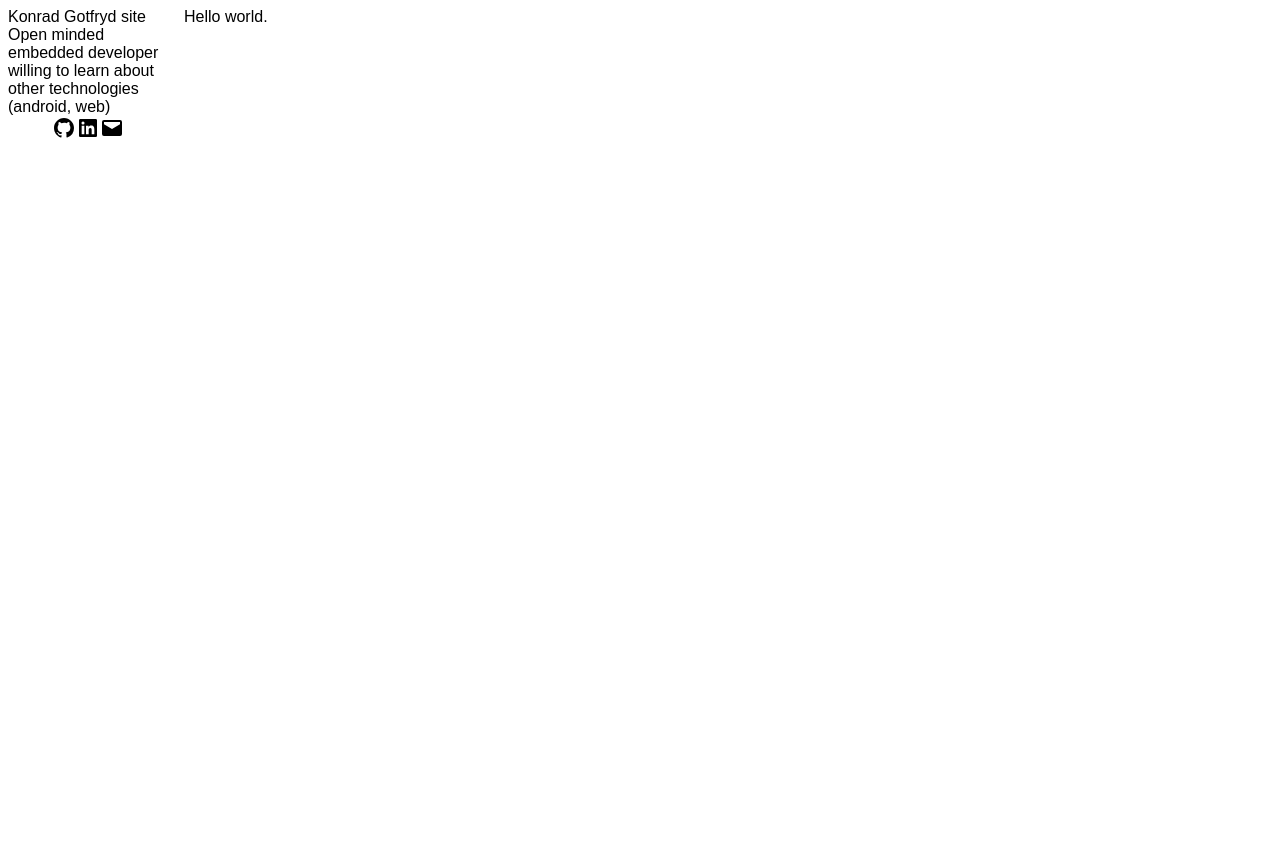
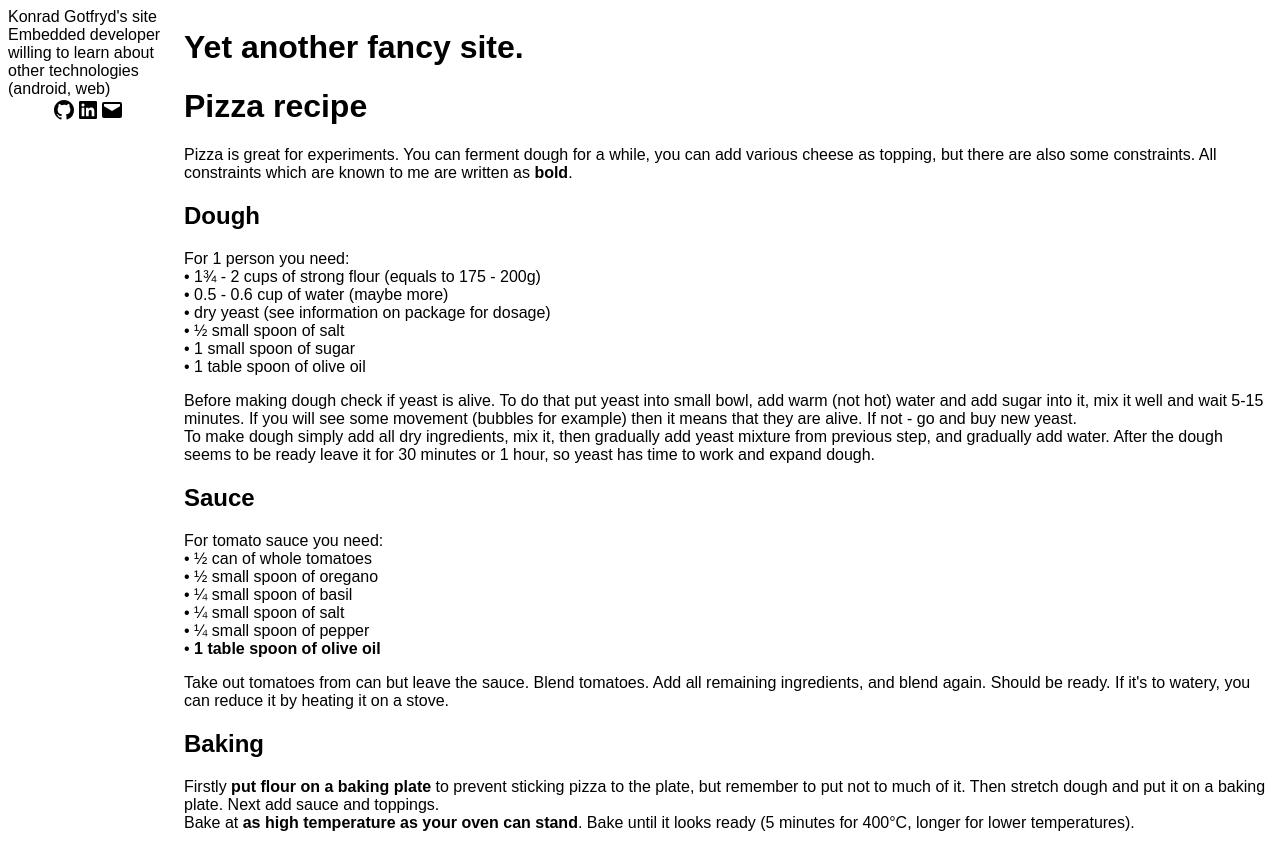
Before and after one commit to stsrc/site, a React (Create React App) app: page / in a window 1280 px wide. Before the commit the page ends 800 px from the top, so only its background shows below. Built offline with nearby package versions, Linux system fonts and the light colour scheme.

Commit message:
Add pizza.md and markdown parser.

```diff
--- a/package.json
+++ b/package.json
@@ -10,6 +10,7 @@
     "gh-pages": "^4.0.0",
     "react": "^18.2.0",
     "react-dom": "^18.2.0",
+    "react-markdown": "^8.0.3",
     "react-scripts": "5.0.1",
     "web-vitals": "^2.1.4"
   },
--- a/src/App.js
+++ b/src/App.js
@@ -1,14 +1,41 @@
+//TODO: sql on github.io?
+
 import './App.css';
 import pic_github from './assets/github.svg';
 import pic_mail from './assets/mail.svg';
 import pic_linkedin from './assets/linkedin.svg';
 
+import React, { Component } from 'react'
+import ReactMarkdown from 'react-markdown'
+import pizzaPath from './assets/blog/pizza.md'
+
+class TestName extends Component {
+  constructor(props) {
+    super(props)
+
+    this.state = { terms: null }
+  }
+
+  componentWillMount() {
+    fetch(pizzaPath).then((response) => response.text()).then((text) => { //TODO: warning in console
+      this.setState({ terms: text })
+    })
+  }
+
+  render() {
+    return (
+//      <ReactMarkdown>Happy **life**</ReactMarkdown>
+      <ReactMarkdown>{this.state.terms}</ReactMarkdown>
+    )
+  }
+}
+
 function App() {
   return (
     <div id="container">
       <div id="one">
-	Konrad Gotfryd site<br/>
-	Open minded embedded developer willing to learn about other technologies (android, web)
+	Konrad Gotfryd's site<br/>
+	Embedded developer willing to learn about other technologies (android, web)
 	<div id="svglinks">
   	  <a href="https://github.com/stsrc"><img src={pic_github} alt="github" style={{
 	    width: '24px',
@@ -25,7 +52,8 @@ function App() {
 	</div>
       </div>
       <div id="two">
-        Hello world.
+	<h1>Yet another fancy site.</h1>
+        <TestName />
       </div>
     </div>
   );
--- /dev/null
+++ b/src/assets/blog/pizza.md
@@ -0,0 +1,27 @@
+# Pizza recipe
+Pizza is great for experiments. You can ferment dough for a while, you can add various cheese as topping, but there are also some constraints. All constraints which are known to me are written as **bold**.
+## Dough
+For 1 person you need:
+• 1¾ - 2 cups of strong flour (equals to 175 - 200g)
+• 0.5 - 0.6 cup of water (maybe more)
+• dry yeast (see information on package for dosage)
+• ½ small spoon of salt
+• 1 small spoon of sugar
+• 1 table spoon of olive oil
+
+Before making dough check if yeast is alive. To do that put yeast into small bowl, add warm (not hot) water and add sugar into it, mix it well and wait 5-15 minutes. If you will see some movement (bubbles for example) then it means that they are alive. If not - go and buy new yeast.
+To make dough simply add all dry ingredients, mix it, then gradually add yeast mixture from previous step, and gradually add water.  After the dough seems to be ready leave it for 30 minutes or 1 hour, so yeast has time to work and expand dough.
+## Sauce
+For tomato sauce you need:
+• ½ can of whole tomatoes
+• ½ small spoon of oregano
+• ¼ small spoon of basil
+• ¼ small spoon of salt
+• ¼ small spoon of pepper
+• **1 table spoon of olive oil**
+
+Take out tomatoes from can but leave the sauce. Blend tomatoes. Add all remaining ingredients, and blend again. Should be ready. If it's to watery, you can reduce it by heating it on a stove.
+
+## Baking
+Firstly **put flour on a baking plate** to prevent sticking pizza to the plate, but remember to put not to much of it. Then stretch dough and put it on a baking plate. Next add sauce and toppings.
+Bake at **as high temperature as your oven can stand**. Bake until it looks ready (5 minutes for 400°C, longer for lower temperatures).
```
Also changed, not shown: 1 other file (tests, documents, lock files or other folders).
